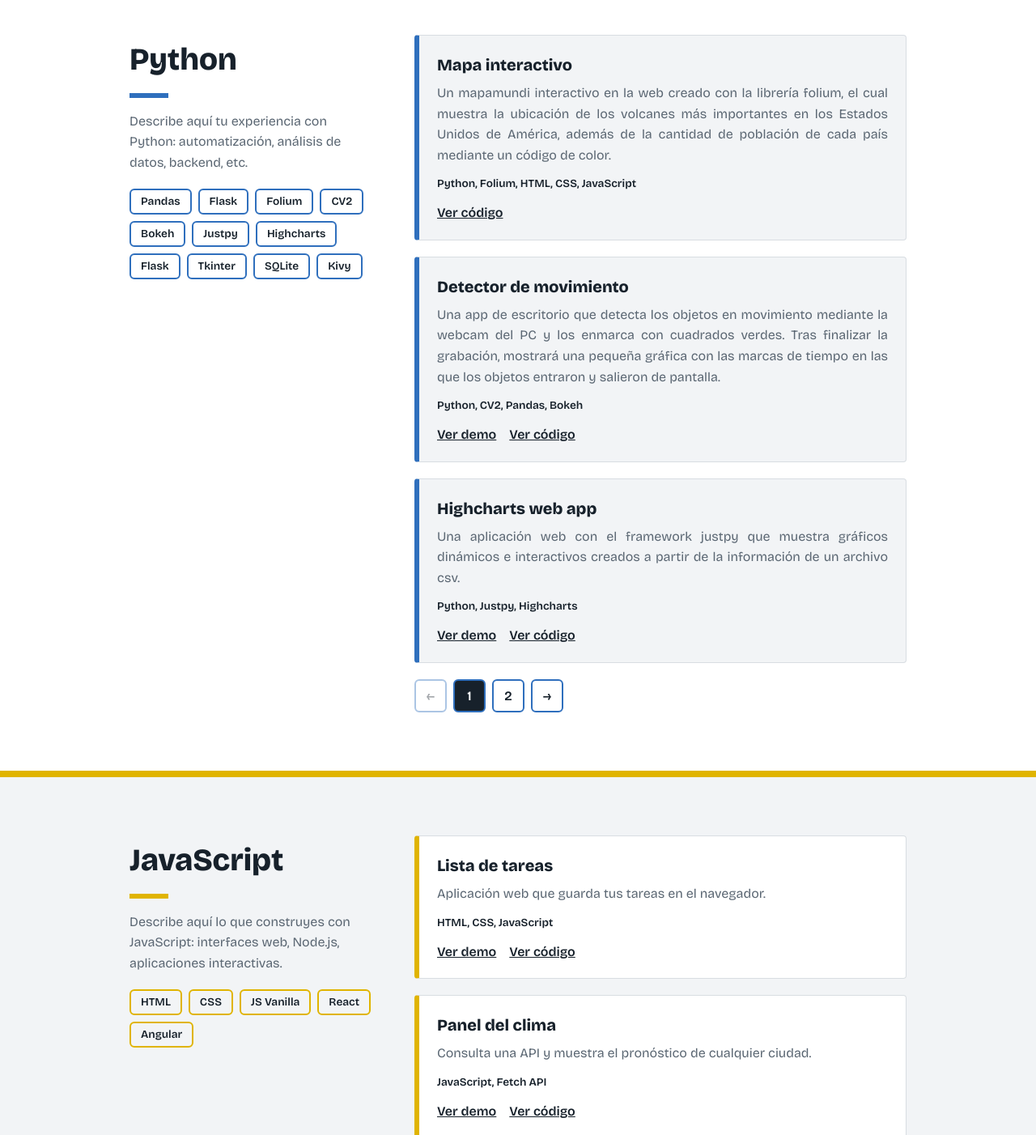
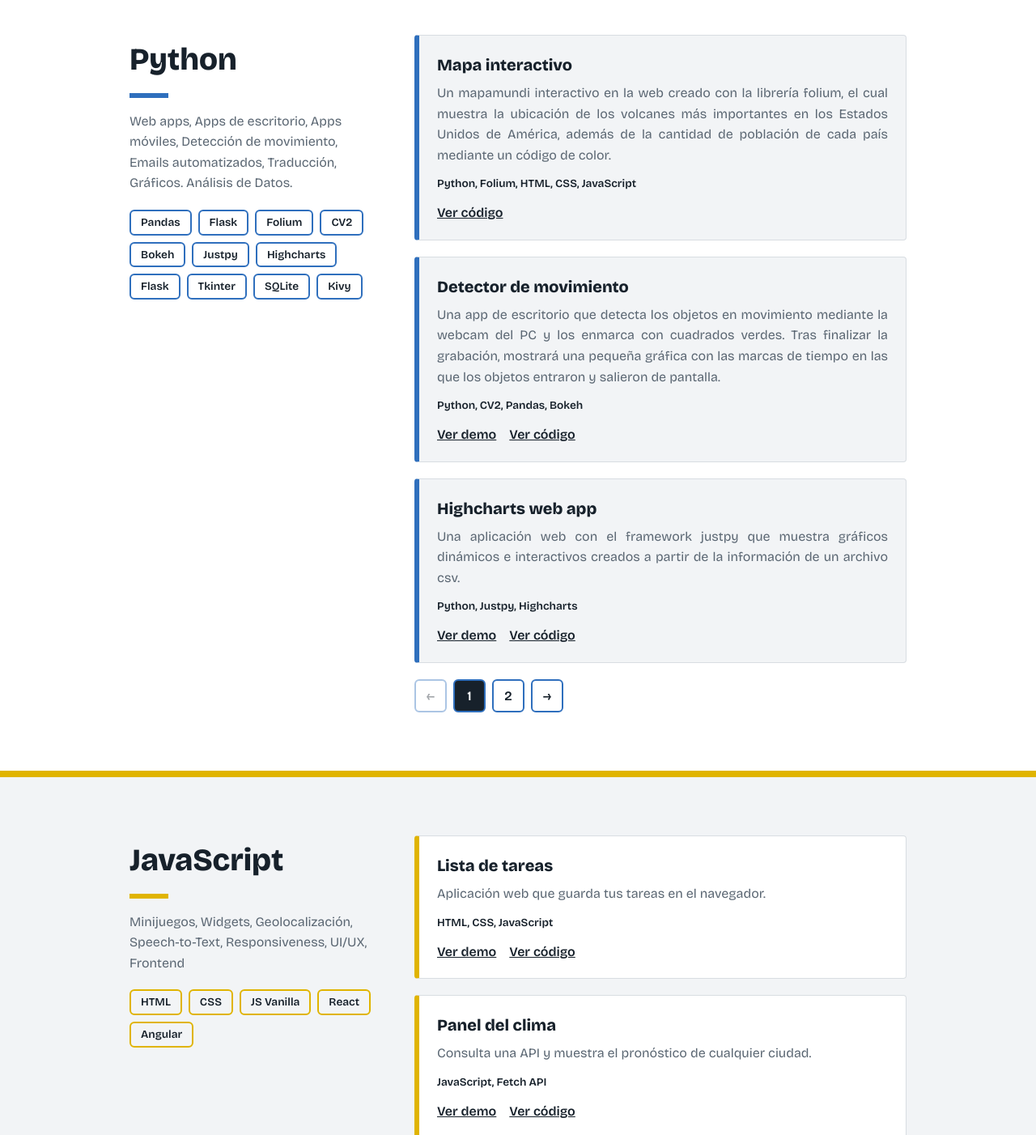
Before and after one commit to El-Jiro/portafolio, a plain HTML site: page index.html in a window 1280 px wide. Shown: the part 1480-2882 px from the top of the page at 81% size. Drawn offline with nearby package versions, Linux system fonts and the light colour scheme.

Commit message:
Se personalizaron los resúmenes de las secciones de Python y JavaScript

```diff
--- a/index.html
+++ b/index.html
@@ -59,7 +59,8 @@
       <div class="contenido">
         <div class="intro">
           <h2>Python</h2>
-          <p>Describe aquí tu experiencia con Python: automatización, análisis de datos, backend, etc.</p>
+          <p>Web apps, Apps de escritorio, Apps móviles, Detección de movimiento, Emails automatizados, Traducción,
+            Gráficos. Análisis de Datos.</p>
           <ul class="etiquetas" data-lang="python"></ul>
         </div>
         <div class="proyectos" data-lang="python"></div>
@@ -70,7 +71,7 @@
       <div class="contenido">
         <div class="intro">
           <h2>JavaScript</h2>
-          <p>Describe aquí lo que construyes con JavaScript: interfaces web, Node.js, aplicaciones interactivas.</p>
+          <p> Minijuegos, Widgets, Geolocalización, Speech-to-Text, Responsiveness, UI/UX, Frontend</p>
           <ul class="etiquetas" data-lang="javascript"></ul>
         </div>
         <div class="proyectos" data-lang="javascript"></div>
```
